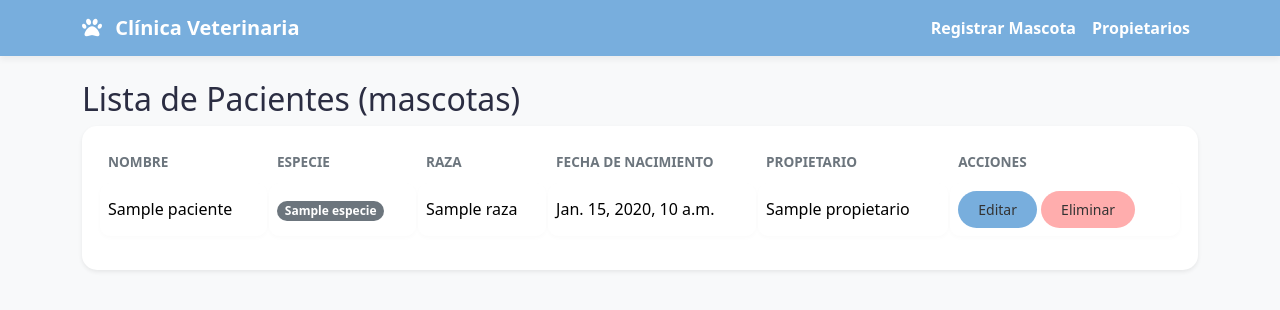
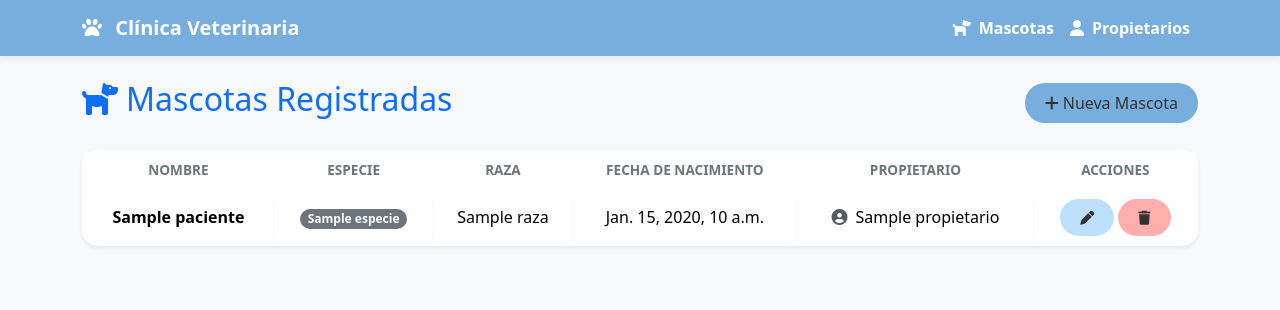
Before and after one commit to MiguelAngelRamos/veterinaria-django, a Django app: template templates/pacientes/paciente_list.html in a window 1280 px wide. Shown: the top 310 px of the page. Run offline with Django 3.2, Linux system fonts and the light colour scheme; the template is opened without the code that fills it: most values are stand-ins (such as "Sample title", 1, 10 or a date in 2020); some libraries are stand-ins or nearby versions.

Commit message:
estilos personalizados

```diff
--- a/templates/base.html
+++ b/templates/base.html
@@ -32,16 +32,16 @@
       <div class="collapse navbar-collapse" id="navbarNav">
         <ul class="navbar-nav ms-auto">
           <li class="nav-item">
-            <a class="nav-link" href="{% url 'paciente_create' %}">Registrar Mascota</a>
+            <a class="nav-link" href="{% url 'paciente_list' %}"> <i class="fa-solid fa-dog me-2"></i>Mascotas</a>
           </li>
           <li class="nav-item">
-            <a class="nav-link" href="{% url 'propietario_list' %}">Propietarios</a>
+            <a class="nav-link" href="{% url 'propietario_list' %}"><i class="fa-solid fa-user me-2"></i>Propietarios</a>
           </li>
         </ul>
       </div>
     </div>
   </nav>
-  <div class="container">
+  <div class="container pb-5">
     {% block content %}
     <!-- Aqui se inyectara el contenido de las plantillas hijas -->
     {% endblock %}
--- a/templates/pacientes/paciente_list.html
+++ b/templates/pacientes/paciente_list.html
@@ -1,11 +1,14 @@
 {% extends 'base.html' %}
 {% block content %}
 
-<h2>Lista de Pacientes (mascotas)</h2>
+<div class="d-flex justify-content-between align-items-center mb-4 mt-3">
+  <h2 class="font-weight-bold text-primary"><i class="fa-solid fa-dog me-2"></i>Mascotas Registradas</h2>
+  <a href="{% url 'paciente_create' %}" class="btn btn-primary"><i class="fa-solid fa-plus me-1"></i>Nueva Mascota</a>
+</div>
 
 <div class="card shadow-sm">
-  <div class="card-body">
-    <table class="table table-striped">
+  <div class="card-body p-0 table-responsive">
+    <table class="table table-hover mb-0 text-center">
       <thead>
         <tr>
           <th>Nombre</th>
@@ -19,18 +22,18 @@
       <tbody>
         {% for paciente in pacientes %}
         <tr>
-          <td>{{ paciente.nombre }}</td>
+          <td class="fw-bold">{{ paciente.nombre }}</td>
           <td><span class="badge bg-secondary rounded-pill">{{ paciente.especie }}</span></td>
           <td>{{ paciente.raza }}</td>
           <td>{{ paciente.fecha_nacimiento }}</td>
-          <td>{{ paciente.propietario }}</td>
+          <td><i class="fa-solid fa-user-circle text-muted me-2"></i>{{ paciente.propietario }}</td>
           <td>
             <!-- Botones para editar  -->
-            <a href="{% url 'paciente_update' paciente.pk %}" class="btn btn-sm btn-primary">Editar</a>
+            <a href="{% url 'paciente_update' paciente.pk %}" class="btn btn-sm btn-secondary"><i class="fa-solid fa-pen"></i></a>
             <!-- Esto deberia estar en un formulario con el metodo POST para evitar que se elimine el paciente con solo hacer click en el enlace, lo que es un riesgo de seguridad. -->
             <form action="{% url 'paciente_delete' paciente.pk %}" method="post" style="display:inline;">
               {% csrf_token %}
-              <button type="submit" class="btn btn-sm btn-danger">Eliminar</button>
+              <button type="submit" class="btn btn-sm btn-danger btn-delete"><i class="fa-solid fa-trash"></i></button>
             </form>
           </td>
         </tr>
```
Also changed, not shown: templates/pacientes/paciente_form.html (+16 -6 lines), templates/pacientes/propietario_form.html (+11 -4 lines).
